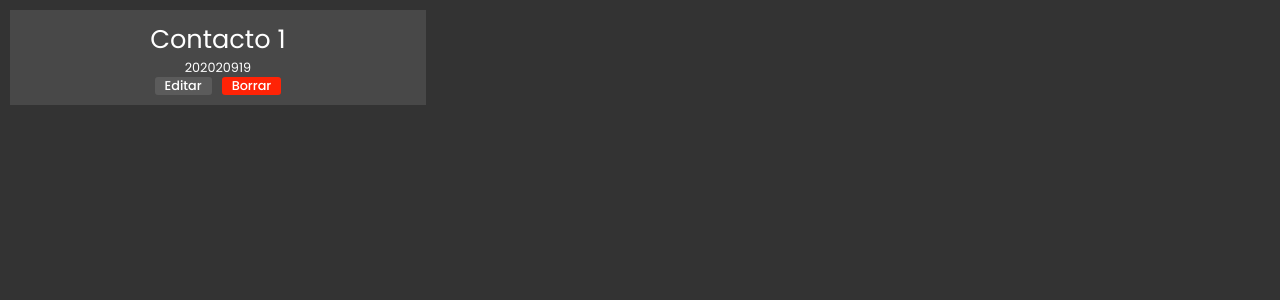
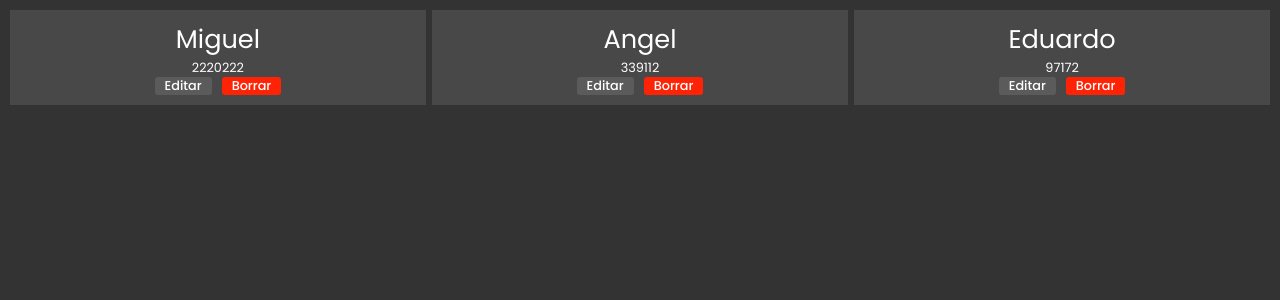
Before and after one commit to Miguel-Ace/app-contactos, a PHP site: page /PHP/ in a window 1280 px wide. Shown: the part 55-355 px from the top of the page. Run offline with PHP 8.4, Linux system fonts and the light colour scheme.

Commit message:
Pasando a PHP

```diff
--- a/add.html
+++ b/add.php
@@ -4,13 +4,13 @@
   <meta charset="UTF-8">
   <meta name="viewport" content="width=device-width, initial-scale=1.0">
   <title>Contacts App</title>
-  <link rel="stylesheet" href="/app/css/index.css">
+  <link rel="stylesheet" href="http://localhost/PHP/contacts-app/app/css/index.css">
 </head>
 <body>
   <header>
     <div class="enlaces">
       <a href="#">ContactsApp</a>
-      <a href="./index.html">Home</a>
+      <a href="./index.php">Home</a>
       <a href="#">Add Contact</a>
     </div>
   </header>
--- a/index.html
+++ b/index.php
@@ -1,29 +1,39 @@
+<?php
+$contacts = [
+  ['name' => 'Miguel', 'phone_number' => 2220222],
+  ['name' => 'Angel', 'phone_number' => 339112],
+  ['name' => 'Eduardo', 'phone_number' => 97172]
+];
+?>
+
 <!DOCTYPE html>
 <html lang="en">
 <head>
   <meta charset="UTF-8">
   <meta name="viewport" content="width=device-width, initial-scale=1.0">
   <title>Contacts App</title>
-  <link rel="stylesheet" href="/app/css/index.css">
+  <link rel="stylesheet" href="http://localhost/PHP/contacts-app /app/css/index.css">
 </head>
 <body>
   <header>
     <div class="enlaces">
       <a href="#">ContactsApp</a>
       <a href="#">Home</a>
-      <a href="./add.html">Add Contact</a>
+      <a href="./add.php">Add Contact</a>
     </div>
   </header>
   <main class="index">
     <!-- Card de contactos -->
+    <?php foreach ($contacts as $contact) { ?>
     <div class="contacto">
-      <h3 class="nombre-contacto">Contacto 1</h3>
-      <p class="numero-contacto">202020919</p>
+      <h3 class="nombre-contacto"><?= $contact['name'] ?></h3>
+      <p class="numero-contacto"><?= $contact['phone_number'] ?></p>
       <div class="btns">
         <button class="edit-contacto">Editar</button>
         <button class="borrar-contacto">Borrar</button>
       </div>
     </div>
+    <?php } ?>
   </main>
 </body>
 </html>
```
